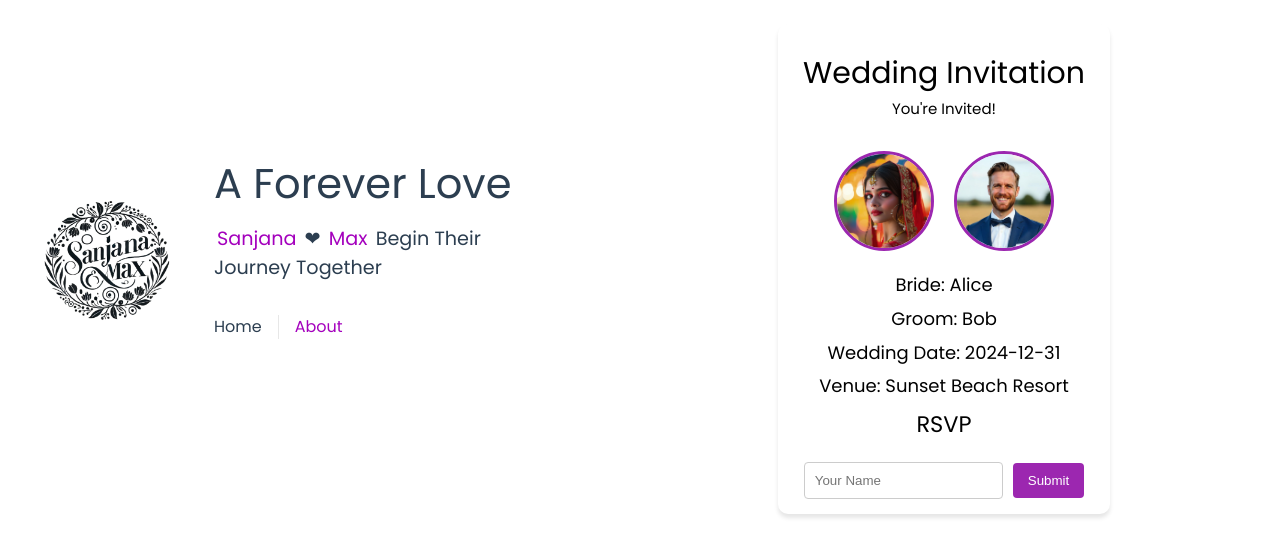
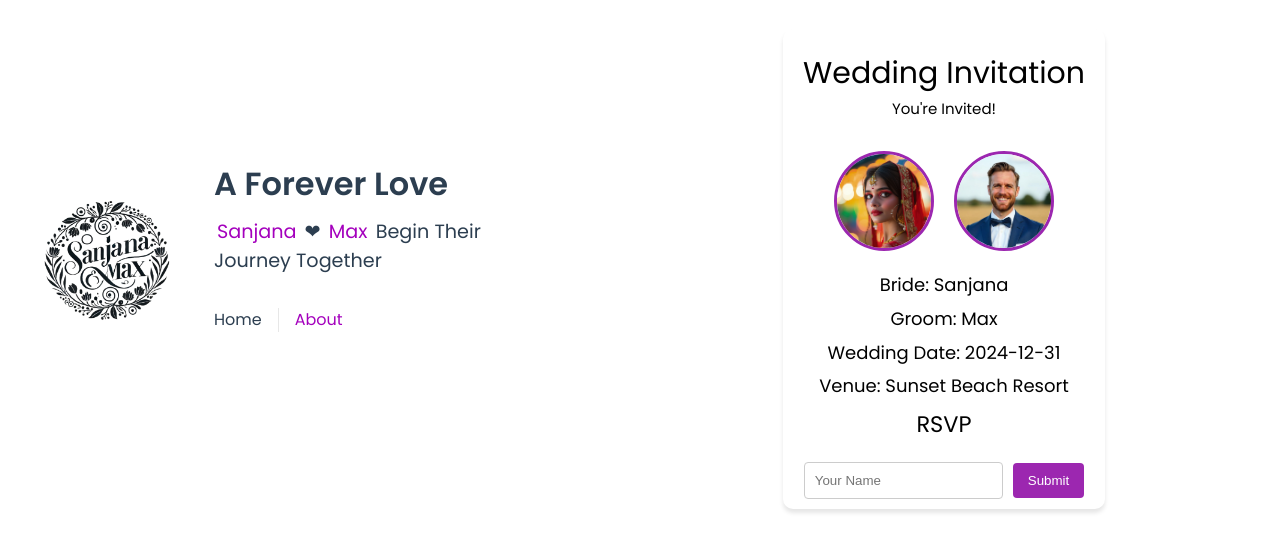
Before and after one commit to sanketvispute/marr_inv, a Vue app: page / in a window 1280 px wide. Shown: the part 141-698 px from the top of the page. Built offline with nearby package versions, Linux system fonts and the light colour scheme.

Commit message:
update project

```diff
--- a/package.json
+++ b/package.json
@@ -7,7 +7,8 @@
     "dev": "vite",
     "build": "vite build",
     "preview": "vite preview",
-    "test:unit": "vitest"
+    "test:unit": "vitest",
+    "deploy": "gh-pages -d dist"
   },
   "dependencies": {
     "pinia": "^2.2.6",
@@ -17,6 +18,7 @@
   "devDependencies": {
     "@vitejs/plugin-vue": "^5.2.1",
     "@vue/test-utils": "^2.4.6",
+    "gh-pages": "^6.2.0",
     "jsdom": "^25.0.1",
     "vite": "^6.0.1",
     "vite-plugin-vue-devtools": "^7.6.5",
--- a/src/components/WeddingTitle.vue
+++ b/src/components/WeddingTitle.vue
@@ -20,8 +20,8 @@ defineProps({
 
 <style scoped>
 h1 {
-  font-weight: 500;
-  font-size: 2.6rem;
+  font-weight: 600;
+  font-size: 2rem;
   position: relative;
   top: -10px;
 }
--- a/src/views/MarriageView.vue
+++ b/src/views/MarriageView.vue
@@ -42,8 +42,8 @@
 export default {
   data() {
     return {
-      brideName: "Alice",
-      groomName: "Bob",
+      brideName: "Sanjana",
+      groomName: "Max",
       weddingDate: "2024-12-31",
       venue: "Sunset Beach Resort",
       bridePhoto: "../assets/bride.jpeg",
@@ -66,7 +66,7 @@ export default {
   margin: 0 auto;
   text-align: center;
   background-color: white;
-  padding: 15px;
+  padding: 10px;
   border-radius: 10px;
   box-shadow: 0 4px 4px rgba(0, 0, 0, 0.1);
   color: #000000; /* Black text for a classic look */
--- a/vite.config.js
+++ b/vite.config.js
@@ -14,8 +14,7 @@ export default defineConfig({
     alias: {
       '@': fileURLToPath(new URL('./src', import.meta.url))
     },
-    publicPath: process.env.NODE_ENV === 'production'
-      ? '/<repository-name>/' // Replace <repository-name> with your GitHub repo name
-      : '/'
   },
+  base: '/marr_inv/', // Replace <repository-name> with your GitHub repository name
+
 })
```
Also changed, not shown: 1 other file (tests, documents, lock files or other folders).
